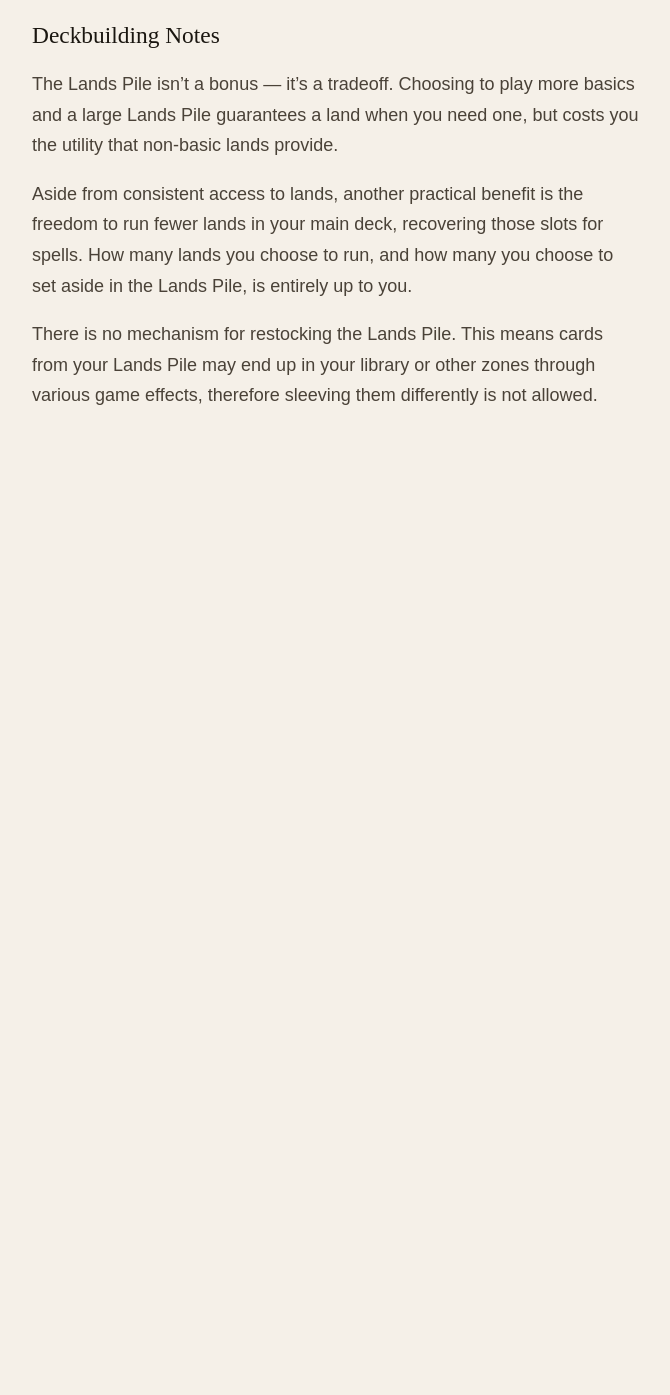
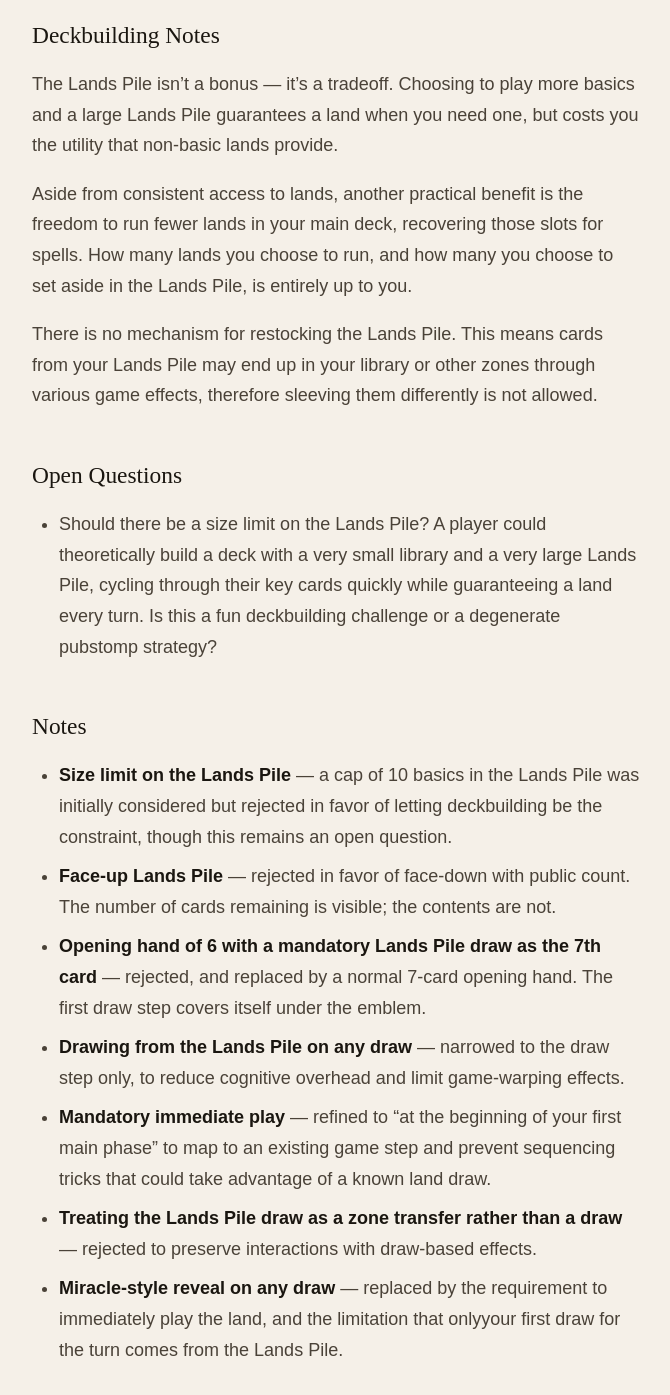
Before and after one commit to murtaugh/MTG-Lands-Pile, a Jekyll site: the page built from index.md, in a window 1280 px wide and 1400 px high, scrolled down 1741 px. Shown: the top 1395 px of the window, without its empty margins (304-974 px from the left). Built offline with Jekyll 4.4.1, drawn with Linux system fonts in a browser that asks for light colours; some web fonts are replaced; before the commit the page ends 2314 px from its top, so only the background shows below that.

Commit message:
add some notes and questions

```diff
--- a/index.md
+++ b/index.md
@@ -46,3 +46,21 @@ The Lands Pile isn't a bonus — it's a tradeoff. Choosing to play more basics a
 Aside from consistent access to lands, another practical benefit is the freedom to run fewer lands in your main deck, recovering those slots for spells. How many lands you choose to run, and how many you choose to set aside in the Lands Pile, is entirely up to you.
 
 There is no mechanism for restocking the Lands Pile. This means cards from your Lands Pile may end up in your library or other zones through various game effects, therefore sleeving them differently is not allowed.
+
+---
+
+## Open Questions
+
+- Should there be a size limit on the Lands Pile? A player could theoretically build a deck with a very small library and a very large Lands Pile, cycling through their key cards quickly while guaranteeing a land every turn. Is this a fun deckbuilding challenge or a degenerate pubstomp strategy?
+
+---
+
+## Notes
+
+- **Size limit on the Lands Pile** — a cap of 10 basics in the Lands Pile was initially considered but rejected in favor of letting deckbuilding be the constraint, though this remains an open question.
+- **Face-up Lands Pile** — rejected in favor of face-down with public count. The number of cards remaining is visible; the contents are not.
+- **Opening hand of 6 with a mandatory Lands Pile draw as the 7th card** — rejected, and replaced by a normal 7-card opening hand. The first draw step covers itself under the emblem.
+- **Drawing from the Lands Pile on any draw** — narrowed to the draw step only, to reduce cognitive overhead and limit game-warping effects.
+- **Mandatory immediate play** — refined to "at the beginning of your first main phase" to map to an existing game step and prevent sequencing tricks that could take advantage of a known land draw.
+- **Treating the Lands Pile draw as a zone transfer rather than a draw** — rejected to preserve interactions with draw-based effects.
+- **Miracle-style reveal on any draw** — replaced by the requirement to immediately play the land, and the limitation that onlyyour first draw for the turn comes from the Lands Pile.
```
